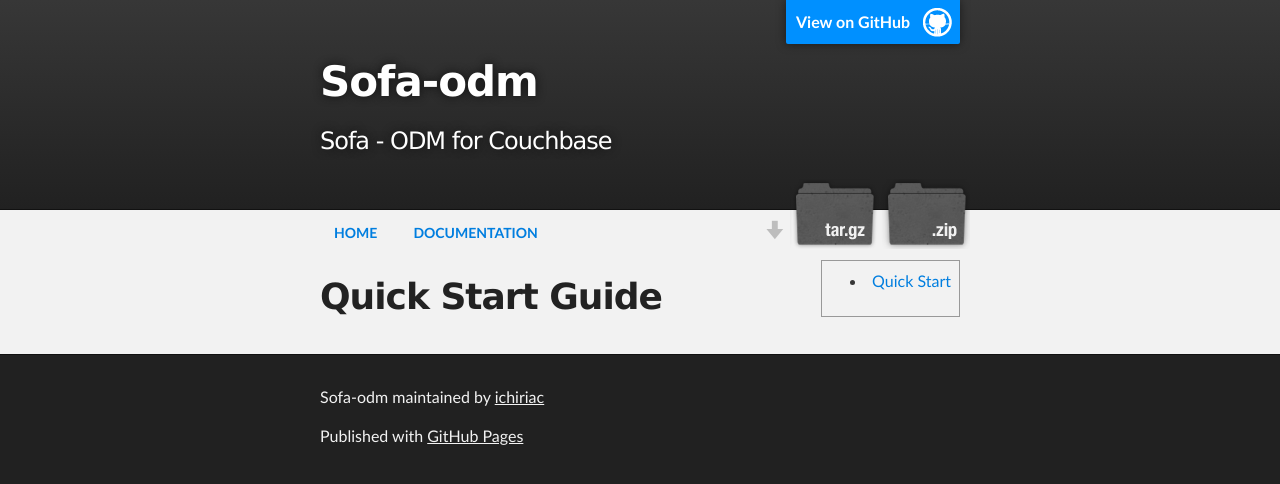
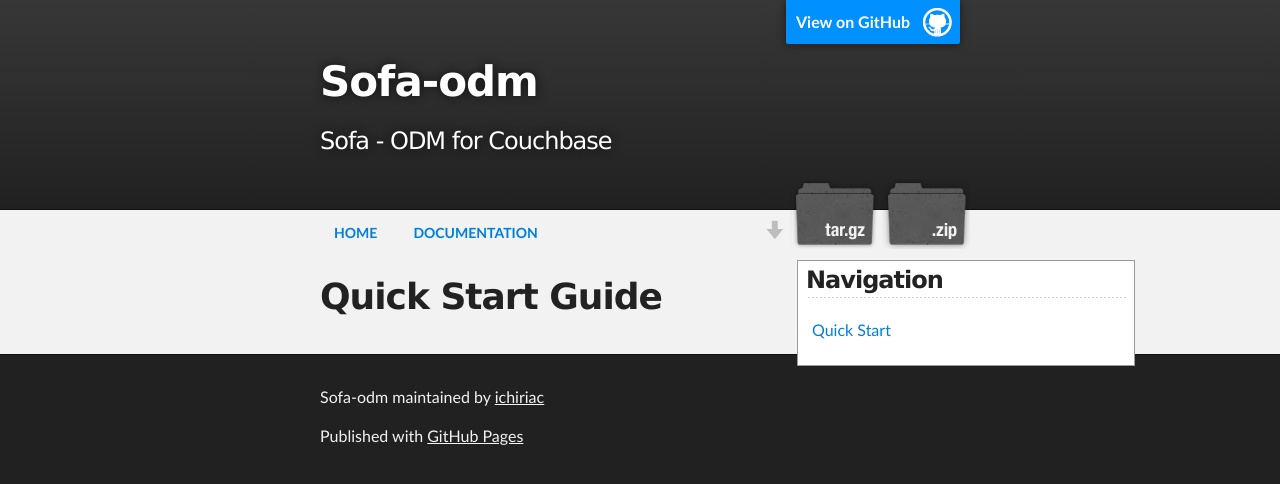
Before and after one commit to ichiriac/sofa-odm, a Jekyll site: the page built from doc.md, in a window 1280 px wide. Shown: the top 484 px of the page. Built offline with Jekyll 4.4.1, drawn with Linux system fonts in a browser that asks for light colours.

Commit message:
fix doc style

```diff
--- a/_includes/doc.html
+++ b/_includes/doc.html
@@ -1,4 +1,5 @@
 <aside id="doc">
+  <h2>Navigation</h2>
   <ul>
     <li>
       <a href="#">Quick Start </a>
--- a/stylesheets/stylesheet.css
+++ b/stylesheets/stylesheet.css
@@ -449,7 +449,7 @@
   padding-bottom: 7px;
   padding-left: 14px;
   padding-right: 14px;
-  padding-top: 7px;
+  padding-top: 11px;
   text-align: left;
   text-transform: uppercase;
 }
@@ -488,4 +488,16 @@
   border: solid 1px #999999;
   padding: 8px;
   float: right;
+  background-color: #ffffff;
+  width: 320px;
+  margin-right: -175px;
 }
+aside#doc h2 {
+  font-size: 24px;
+  margin-top: -7px;
+}
+
+aside#doc ul {
+  list-style: none;
+  padding-left: 6px;
+}
```
